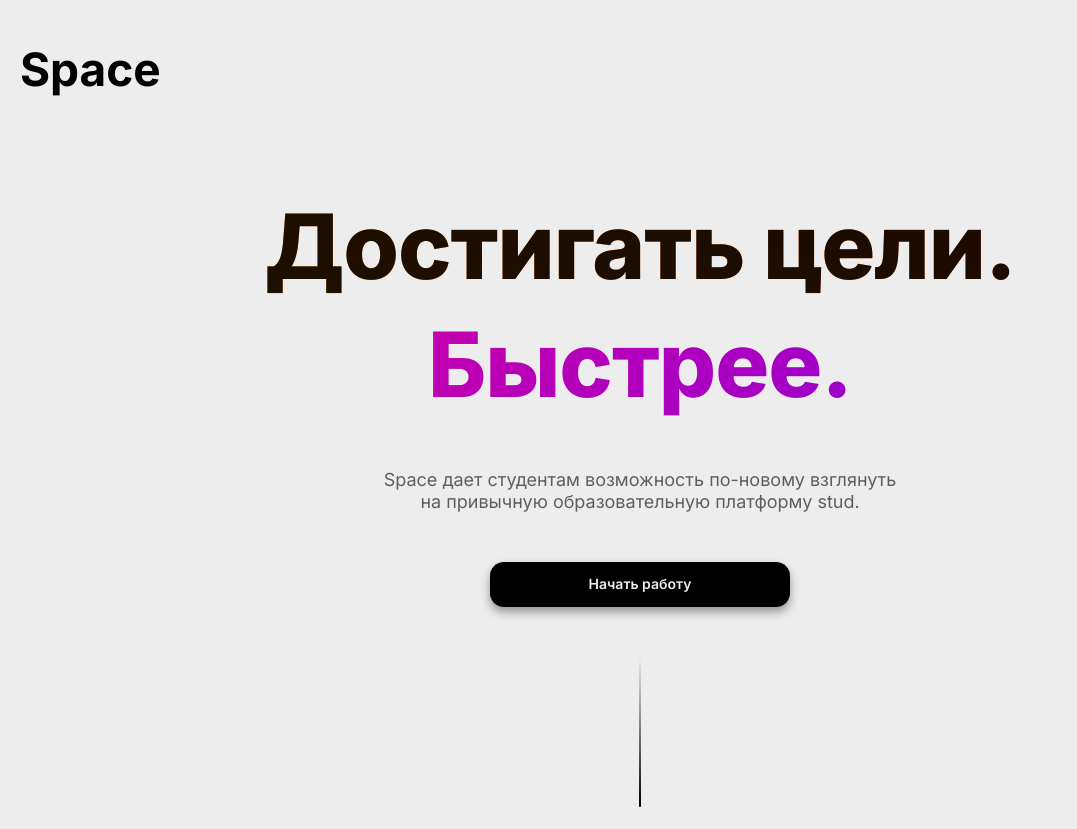
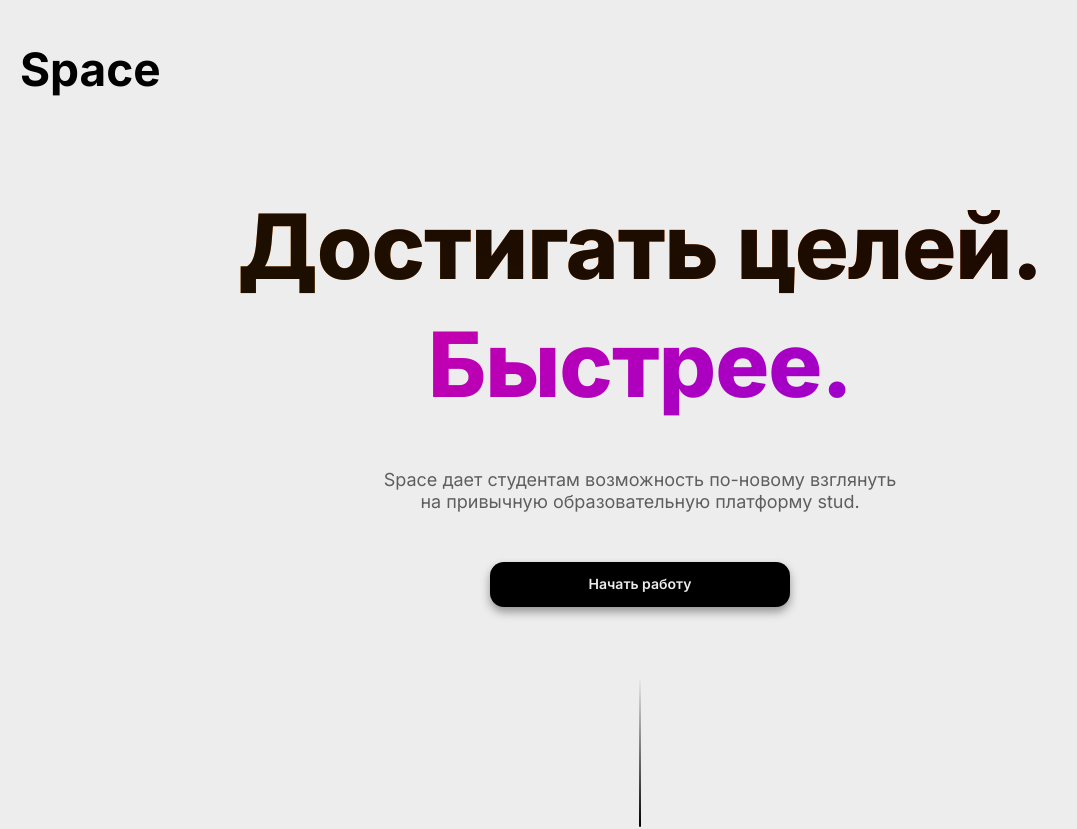
Before and after one commit to mikhailmogilnikov/spaceMGRIpreview, a React (Create React App) app: page /home in a window 1280 px wide. Shown: the top 829 px of the page, without its empty margins (0-1077 px from the left). Built offline with nearby package versions, Linux system fonts and the light colour scheme.

Commit message:
title fix

```diff
--- a/src/components/homescreen/Home.jsx
+++ b/src/components/homescreen/Home.jsx
@@ -26,7 +26,7 @@ const Home = () => {
 				<h4 className='header-button-text'>Войти</h4>
 			</NavLink>
 			<div className='big-letters-wrapper'>
-				<h2 className='big-letters'>Достигать цели.</h2>
+				<h2 className='big-letters'>Достигать целей.</h2>
 				<h2 className='big-letters'>Быстрее.</h2>
 			</div>
 
@@ -45,7 +45,7 @@ const Home = () => {
 				</div>
 			</div>
 
-			<div className='small-letters-wrapper'>
+			<div className='small-letters-wrapper' style={{paddingTop: '70px'}}>
 				<div className='vert-line'></div>
 			</div>
 
```
